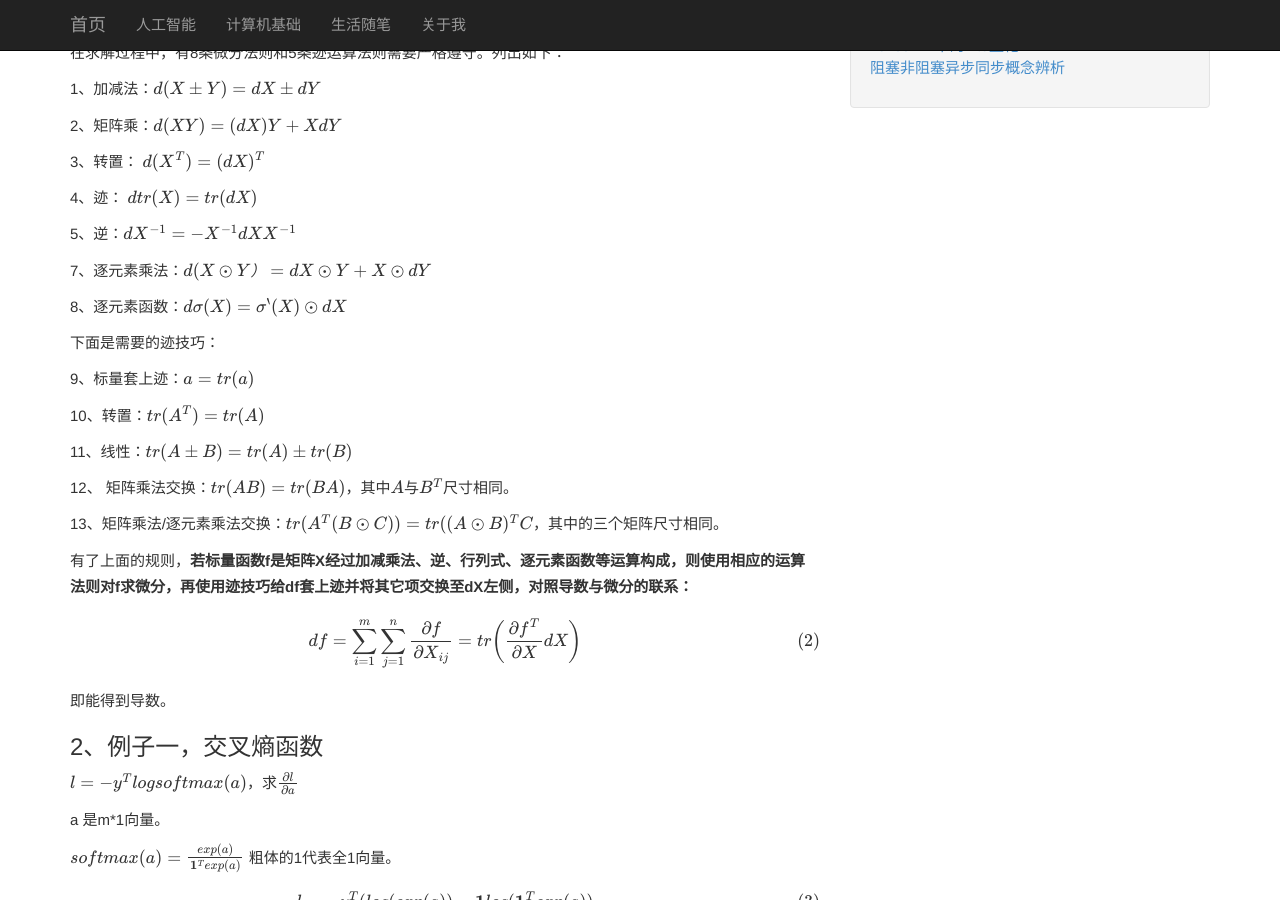
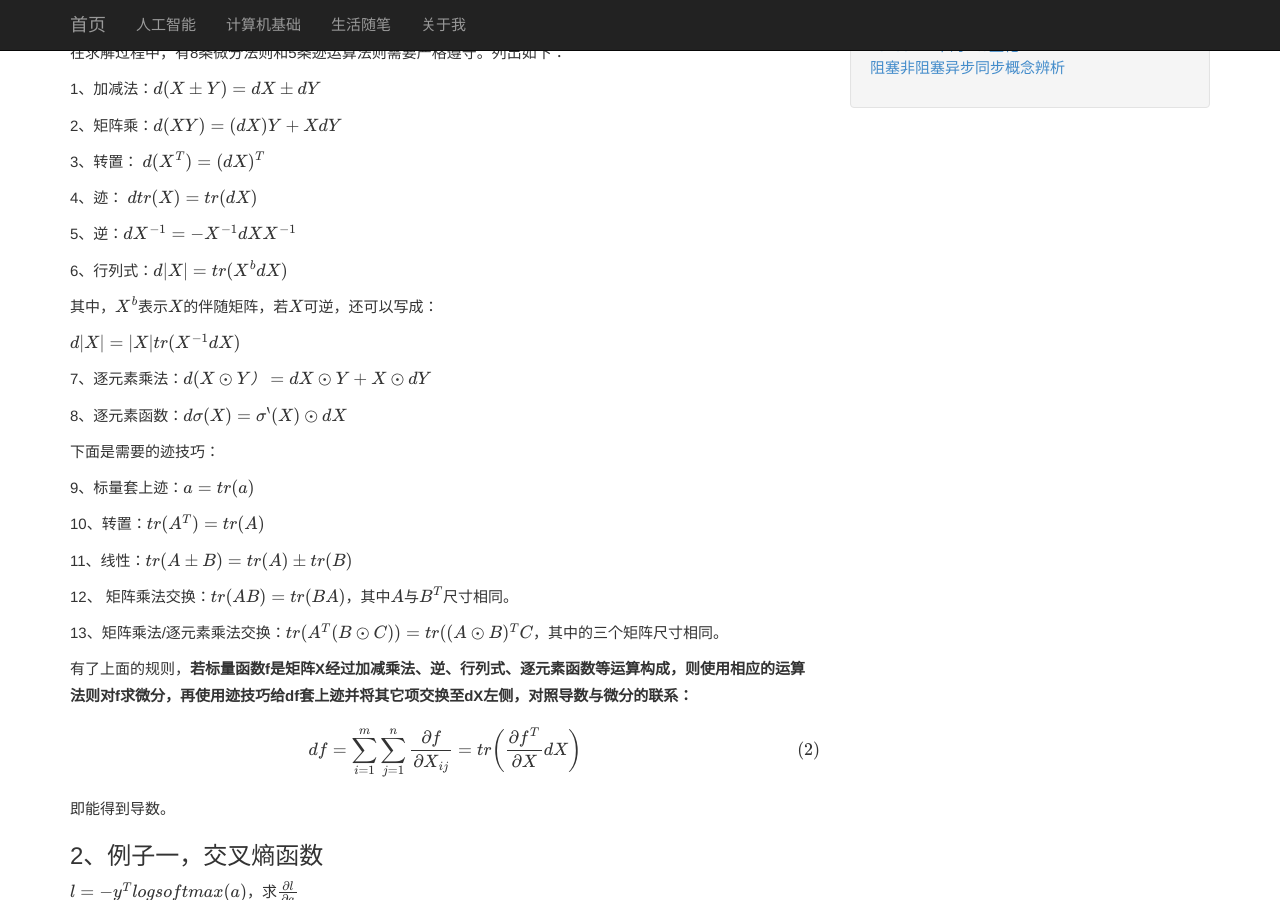
Before and after one commit to liwenju0/liwenju0.github.io, a Jekyll site: the page built from _posts/2022-03-17-神经网络的反向传播实例.md, in a window 1280 px wide and 900 px high, scrolled down 440 px. Built offline with Jekyll 4.4.1, drawn with Linux system fonts in a browser that asks for light colours; formulas are drawn with MathJax 3.

Commit message:
添加上绝对值

```diff
--- a/_posts/2022-03-17-神经网络的反向传播实例.md
+++ b/_posts/2022-03-17-神经网络的反向传播实例.md
@@ -36,7 +36,11 @@ $$
 
 5、逆：$dX^{-1} = -X^{-1}dXX^{-1}$
 
+6、行列式：$d\lvert X \rvert = tr(X^{b}dX)$
 
+其中，$X^{b}$表示$X$的伴随矩阵，若$X$可逆，还可以写成：
+
+$d\lvert X \rvert=\lvert X \rvert tr(X^{-1}dX)$
 
 7、逐元素乘法：$d(X\odot Y）=dX \odot Y + X \odot dY$
 
```
